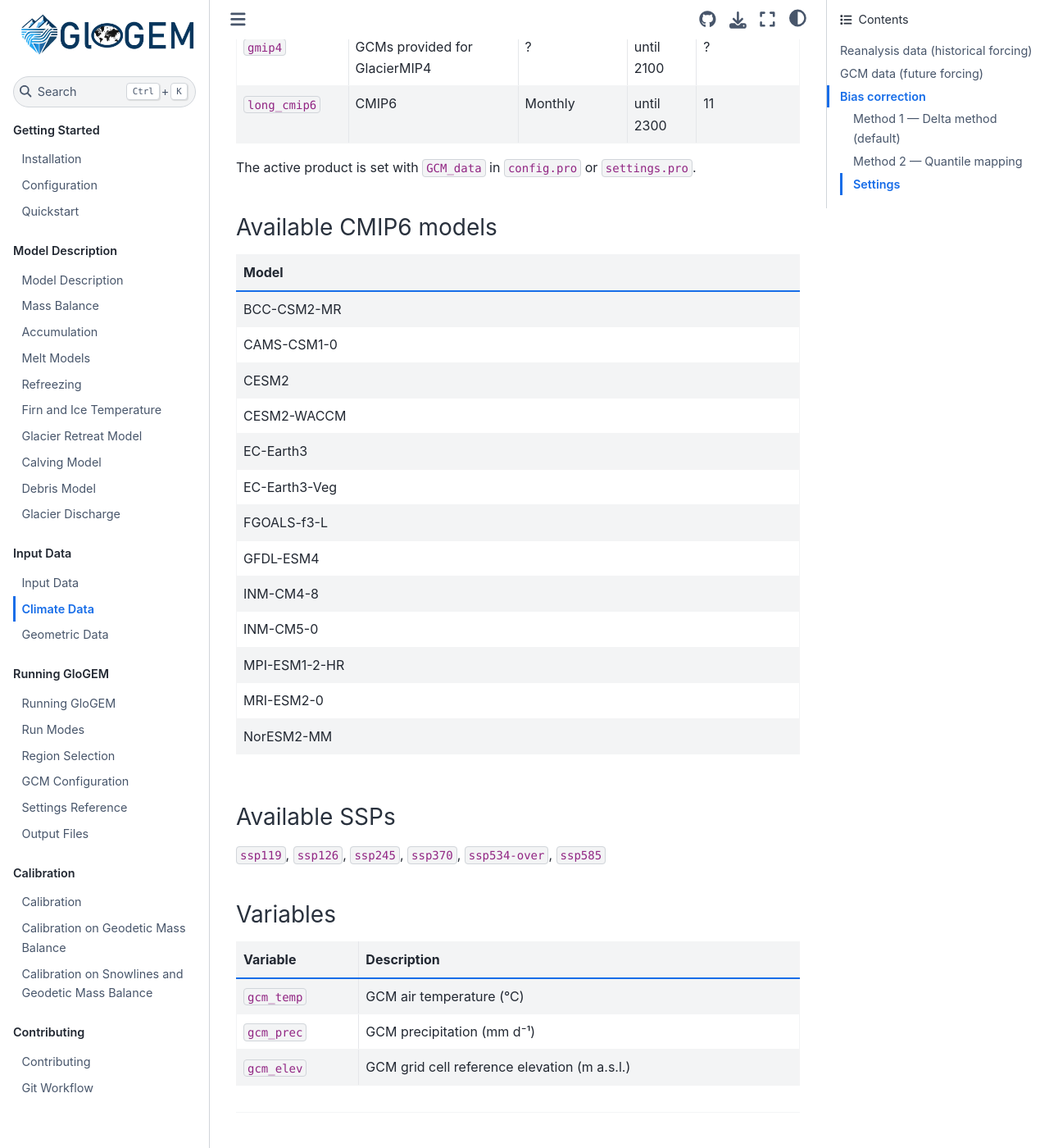
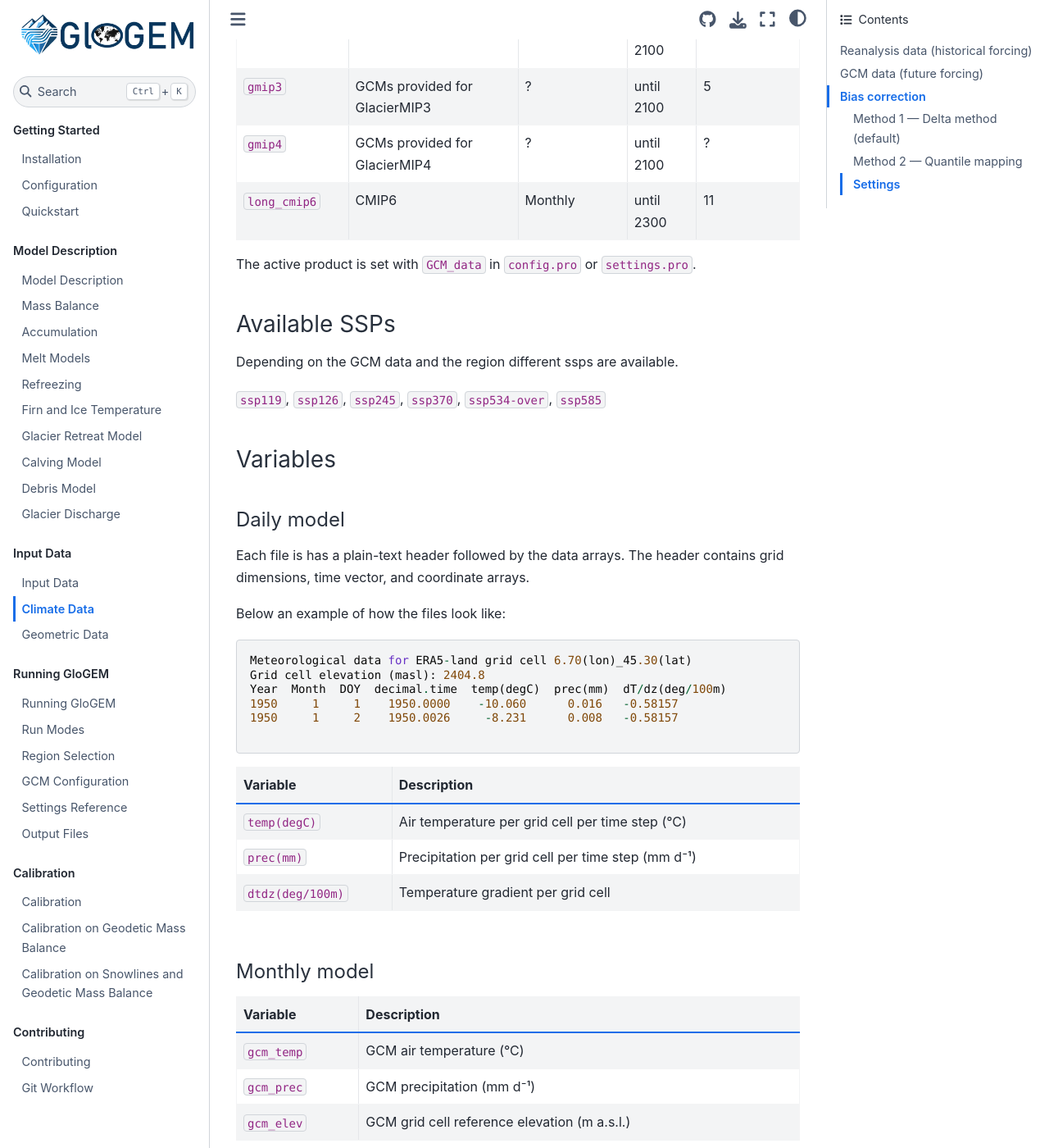
Before and after one commit to eth-vaw-glaciology/GloGEM-doc-temp, a Sphinx documentation site: the page built from docs/source/input-data/climate-data.md, in a window 1280 px wide and 1400 px high, scrolled down 3699 px. Shown: the whole window at 82% size. Built offline with Sphinx 7.4.7 and the Sphinx Book theme 1.1.4, drawn with Linux system fonts in a browser that asks for light colours; some of the changed text lies outside the part shown.

Commit message:
finishing gcms

````diff
--- a/docs/source/input-data/climate-data.md
+++ b/docs/source/input-data/climate-data.md
@@ -1,4 +1,7 @@
 # Climate Data
+```{note}
+This section might be updated when new climate data becomes available.
+```
 
 GloGEM requires gridded near-surface air temperature and precipitation for both the historical (reanalysis) and future (GCM) periods. All climate files are stored on the VAW shared storage under:
 
@@ -119,30 +122,35 @@ climatedata/future/<time_resolution>/long_<GCM_data>/<region>/...
 
 
 The active product is set with `GCM_data` in `config.pro` or `settings.pro`.
-### Available CMIP6 models
-
-| Model |
-|-------|
-| BCC-CSM2-MR |
-| CAMS-CSM1-0 |
-| CESM2 |
-| CESM2-WACCM |
-| EC-Earth3 |
-| EC-Earth3-Veg |
-| FGOALS-f3-L |
-| GFDL-ESM4 |
-| INM-CM4-8 |
-| INM-CM5-0 |
-| MPI-ESM1-2-HR |
-| MRI-ESM2-0 |
-| NorESM2-MM |
 
 ### Available SSPs
+Depending on the GCM data and the region different ssps are available.
 
 `ssp119`, `ssp126`, `ssp245`, `ssp370`, `ssp534-over`, `ssp585`
 
 ### Variables
+#### Daily model
+Each file is has a plain-text header followed by the data arrays. The header contains grid dimensions, time vector, and coordinate arrays.
 
+Below an example of how the files look like:
+
+```
+Meteorological data for ERA5-land grid cell 6.70(lon)_45.30(lat)
+Grid cell elevation (masl): 2404.8
+Year  Month  DOY  decimal.time  temp(degC)  prec(mm)  dT/dz(deg/100m)
+1950     1     1    1950.0000    -10.060      0.016   -0.58157
+1950     1     2    1950.0026     -8.231      0.008   -0.58157
+
+```
+
+| Variable | Description |
+|----------|-------------|
+| `temp(degC)` | Air temperature per grid cell per time step (°C) |
+| `prec(mm)` | Precipitation per grid cell per time step (mm d⁻¹) |
+| `dtdz(deg/100m)` | Temperature gradient per grid cell|
+
+
+#### Monthly model
 | Variable | Description |
 |----------|-------------|
 | `gcm_temp` | GCM air temperature (°C) |
````
